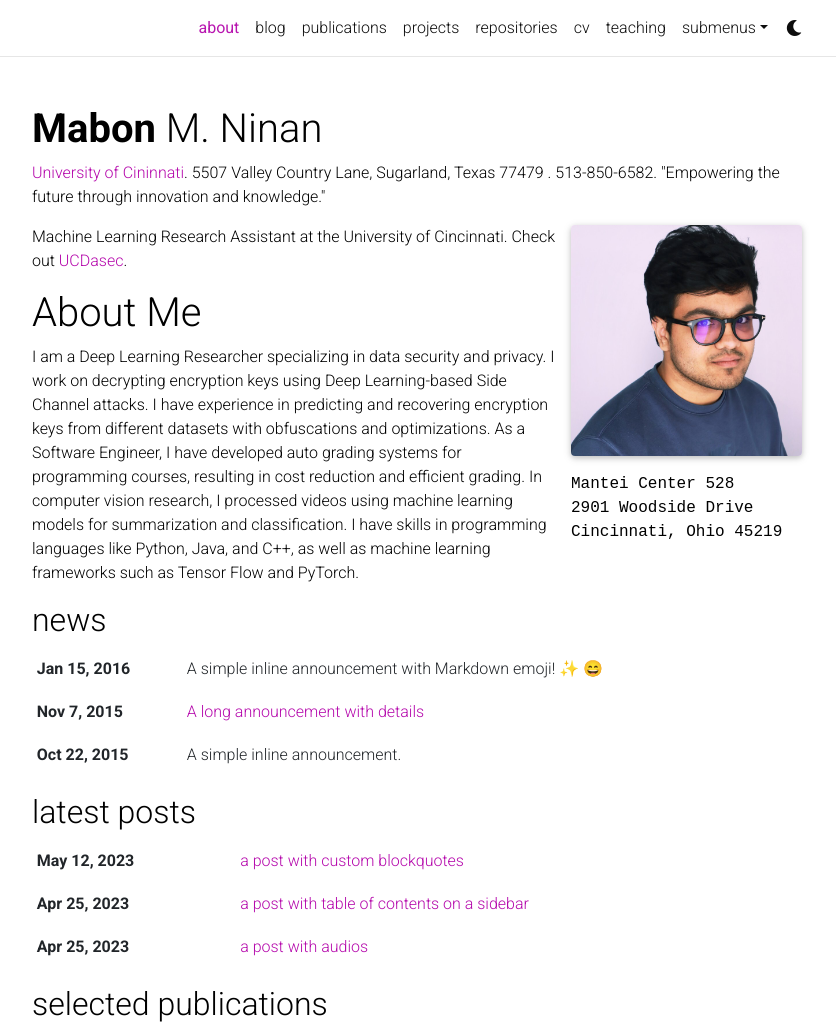
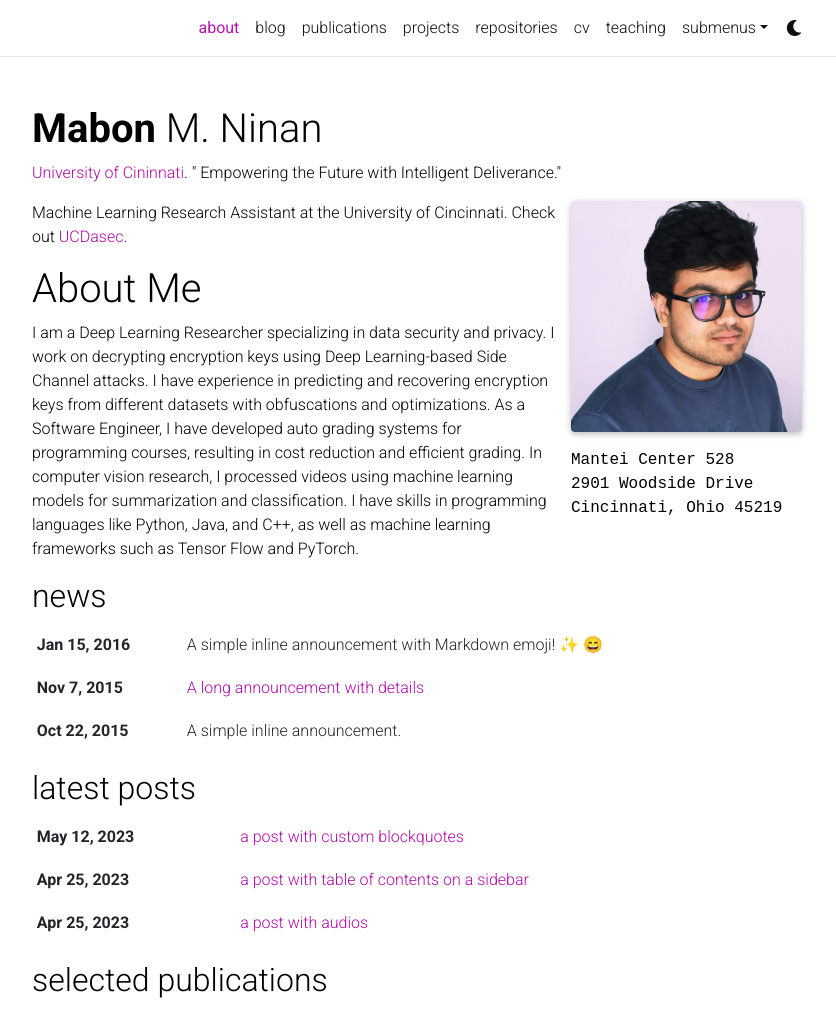
Before and after one commit to mabonmn/mabonmn.github.io, a Jekyll site: the page built from _pages/about.md, in a window 1280 px wide and 1340 px high, cut to the strip 0-1027 px from the top of the window. Shown: the whole strip, without its empty margins (223-1059 px from the left). Built offline with Jekyll 4.4.1, drawn with Linux system fonts in a browser that asks for light colours; full-size pictures stand in for the smaller copies a plugin makes; emoji names are drawn with the system emoji font; comment, search, counter and statistics services are not loaded; a style sheet for code colours, icons or effects is not loaded.

Commit message:
Update about.md

```diff
--- a/_pages/about.md
+++ b/_pages/about.md
@@ -2,7 +2,7 @@
 layout: about
 title: about
 permalink: /
-subtitle: <a href='#'>University of Cininnati</a>. 5507 Valley Country Lane, Sugarland, Texas 77479 . 513-850-6582. "Empowering the future through innovation and knowledge."
+subtitle: <a href='#'>University of Cininnati</a>. " Empowering the Future with Intelligent Deliverance."
 
 profile:
   align: right
```
